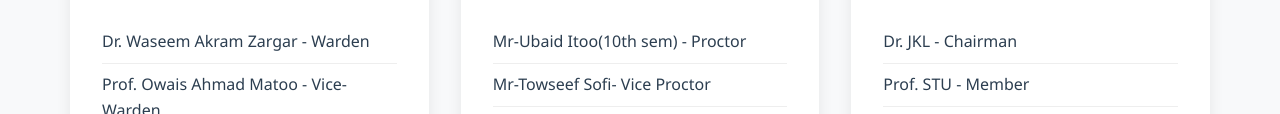
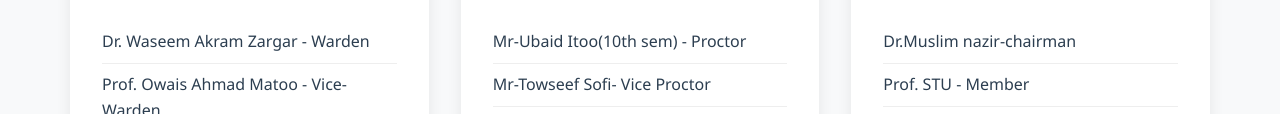
Before and after one commit to Mansoor-Qureshi6/SP-college-hostel, a plain HTML site: page main/committees.html in a window 1280 px wide. Shown: the part 490-604 px from the top of the page. Drawn offline with Linux system fonts and the light colour scheme.

Commit message:
just checking if its running accordingy

```diff
--- a/main/committees.html
+++ b/main/committees.html
@@ -69,7 +69,7 @@
                     <h3>Cultural Committee</h3>
                     <p>Organizes cultural events and activities.</p>
                     <ul class="committee-members">
-                        <li>Dr. JKL - Chairman</li>
+                        <li>Dr.Muslim nazir-chairman</li>
                         <li>Prof. STU - Member</li>
                         <li>Dr. VWX - Member</li>
                     </ul>
```
